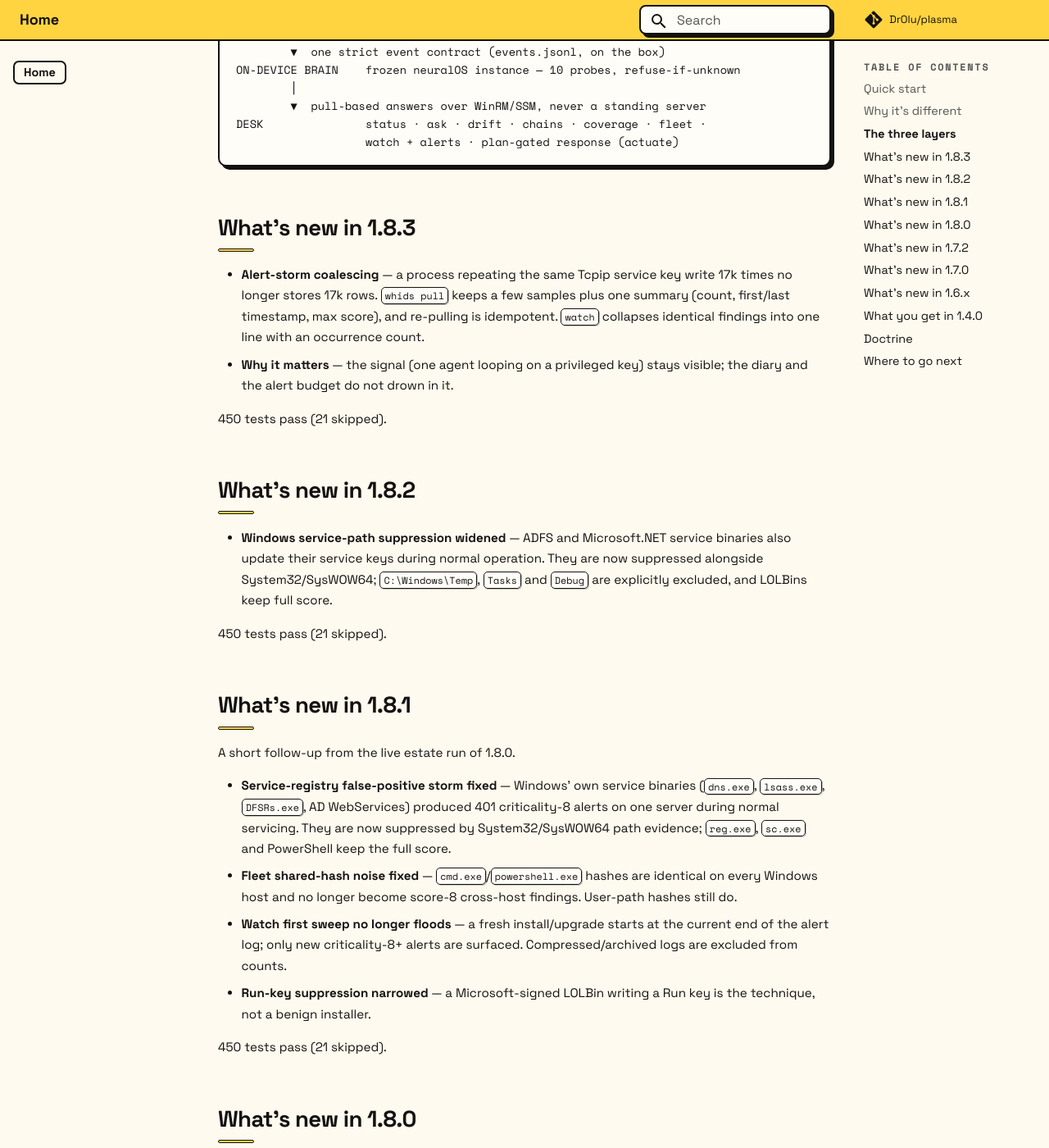
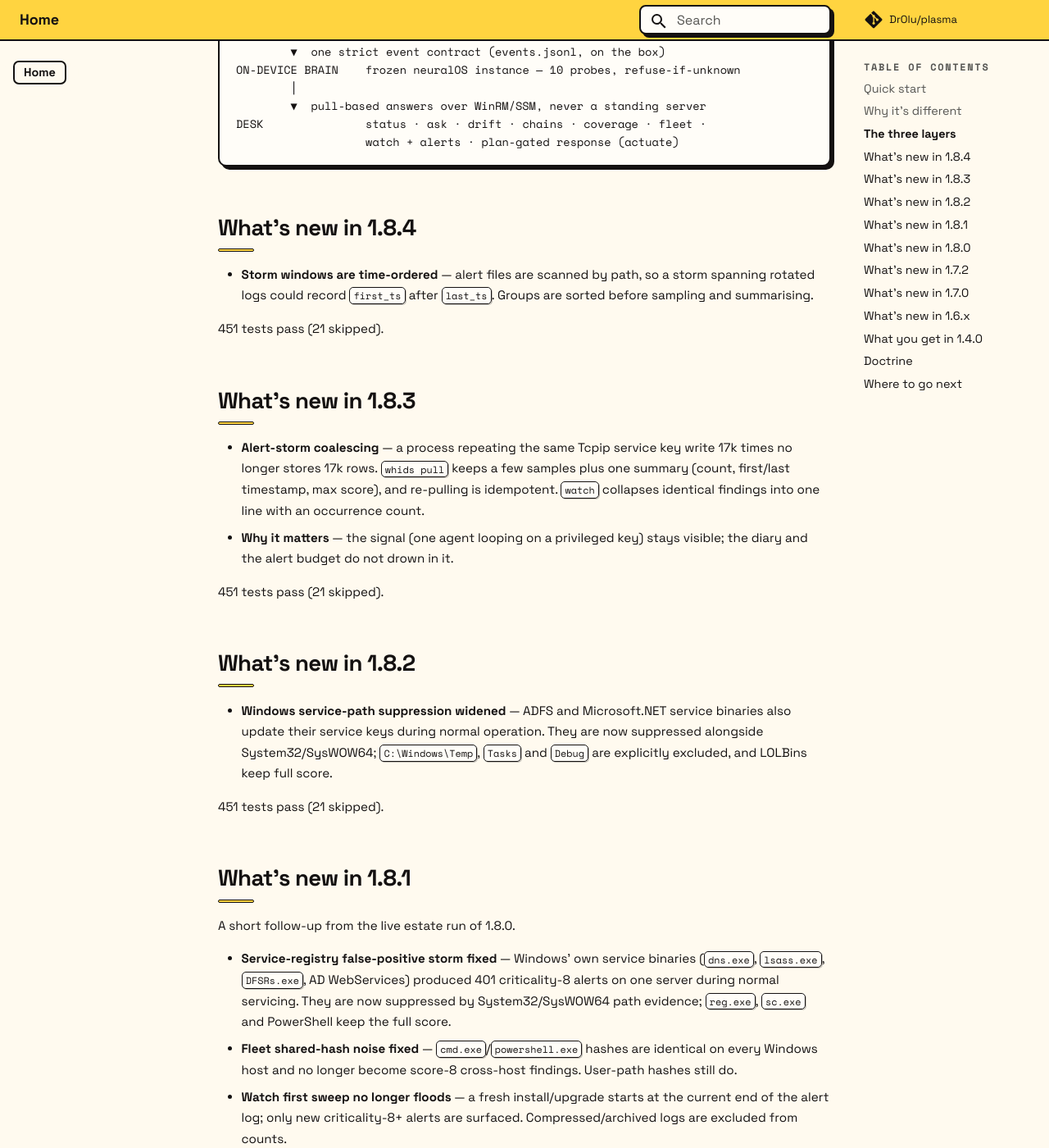
Before and after one commit to DrOlu/plasma, an MkDocs documentation site: the page built from docs/index.md, in a window 1280 px wide and 1400 px high, scrolled down 2238 px. Shown: the whole window at 82% size. Built offline with MkDocs 1.6.1 and Material for MkDocs 9.7.7, drawn with Linux system fonts in a browser that asks for light colours; comment, search, counter and statistics services are not loaded; some of the changed text lies outside the part shown.

Commit message:
fix: v1.8.4 — time-order storm windows
Alert files are scanned by path, so a storm spanning rotated logs could
record its first timestamp after its last. Sort each group before sampling
and summarising. 451 passed / 21 skipped.

````diff
--- a/docs/index.md
+++ b/docs/index.md
@@ -1,18 +1,18 @@
 <div class="raft-hero" markdown="0">
-<p class="raft-eyebrow">Windows EDR &middot; v1.8.3</p>
+<p class="raft-eyebrow">Windows EDR &middot; v1.8.4</p>
 <h1>No log lake.<br>No cloud.<br>No blind trust.</h1>
 <p class="raft-lede">Plasma keeps the telemetry on the box, answers questions with a
 121M on-device model, and makes every response named, journaled, and reversible.
 The endpoint can explain itself &mdash; without shipping its diary anywhere.</p>
 <div class="raft-actions">
 <a class="raft-btn primary" href="getting-started/">Get started</a>
-<a class="raft-btn" href="https://github.com/DrOlu/plasma/releases/latest">Download v1.8.3</a>
+<a class="raft-btn" href="https://github.com/DrOlu/plasma/releases/latest">Download v1.8.4</a>
 <a class="raft-btn" href="agent-native/">Agent-native operation</a>
 </div>
 <div class="raft-badges">
 <span class="raft-badge">91.7% rollup coverage</span>
 <span class="raft-badge">13 reversible actions</span>
-<span class="raft-badge">450 tests</span>
+<span class="raft-badge">451 tests</span>
 <span class="raft-badge">Signed MSI + SHA256SUMS</span>
 </div>
 </div>
@@ -81,6 +81,14 @@ DESK               status · ask · drift · chains · coverage · fleet ·
                    watch + alerts · plan-gated response (actuate)
 ```
 
+## What's new in 1.8.4
+
+- **Storm windows are time-ordered** — alert files are scanned by path, so
+  a storm spanning rotated logs could record `first_ts` after `last_ts`.
+  Groups are sorted before sampling and summarising.
+
+451 tests pass (21 skipped).
+
 ## What's new in 1.8.3
 
 - **Alert-storm coalescing** — a process repeating the same Tcpip service
@@ -91,7 +99,7 @@ DESK               status · ask · drift · chains · coverage · fleet ·
 - **Why it matters** — the signal (one agent looping on a privileged key)
   stays visible; the diary and the alert budget do not drown in it.
 
-450 tests pass (21 skipped).
+451 tests pass (21 skipped).
 
 ## What's new in 1.8.2
 
@@ -100,7 +108,7 @@ DESK               status · ask · drift · chains · coverage · fleet ·
   They are now suppressed alongside System32/SysWOW64; `C:\Windows\Temp`,
   `Tasks` and `Debug` are explicitly excluded, and LOLBins keep full score.
 
-450 tests pass (21 skipped).
+451 tests pass (21 skipped).
 
 ## What's new in 1.8.1
 
@@ -120,7 +128,7 @@ A short follow-up from the live estate run of 1.8.0.
 - **Run-key suppression narrowed** — a Microsoft-signed LOLBin writing a
   Run key is the technique, not a benign installer.
 
-450 tests pass (21 skipped).
+451 tests pass (21 skipped).
 
 ## What's new in 1.8.0
 
@@ -149,7 +157,7 @@ Windows estate.
   persistence no longer flags unsigned Windows binaries, and identity drops
   malformed domains/timestamps.
 
-450 tests pass (21 skipped).
+451 tests pass (21 skipped).
 
 ## What's new in 1.7.2
 
--- a/plasma/__init__.py
+++ b/plasma/__init__.py
@@ -1,5 +1,5 @@
 """Plasma — agent-based EDR bundle with a frozen neuralOS instance."""
 
-__version__ = "1.8.3"
+__version__ = "1.8.4"
 PRODUCT = "Plasma"
 SCHEMA_VERSION = 1
--- a/pyproject.toml
+++ b/pyproject.toml
@@ -4,7 +4,7 @@ build-backend = "setuptools.build_meta"
 
 [project]
 name = "plasma-edr"
-version = "1.8.3"
+version = "1.8.4"
 description = "Plasma — an agent-based EDR bundle: Sentinel detection layer + a frozen neuralOS instance"
 readme = "README.md"
 requires-python = ">=3.9"
````
Also changed, not shown: CHANGELOG.md (+6 -0 lines), docs/changelog.md (+6 -0 lines), website/index.html (+6 -6 lines), 3 other files.
